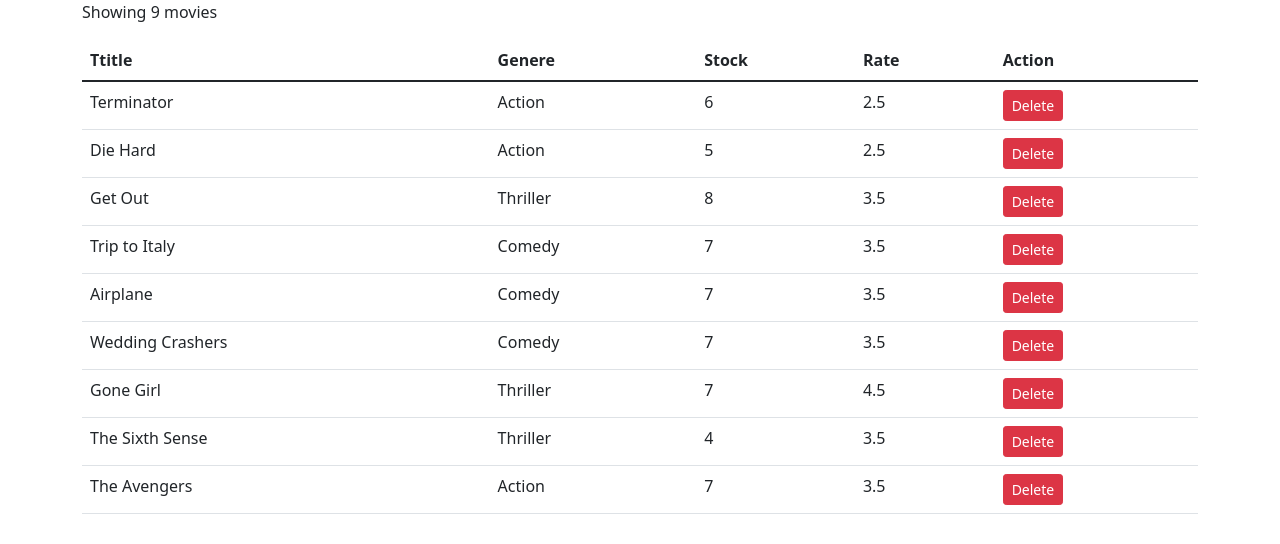
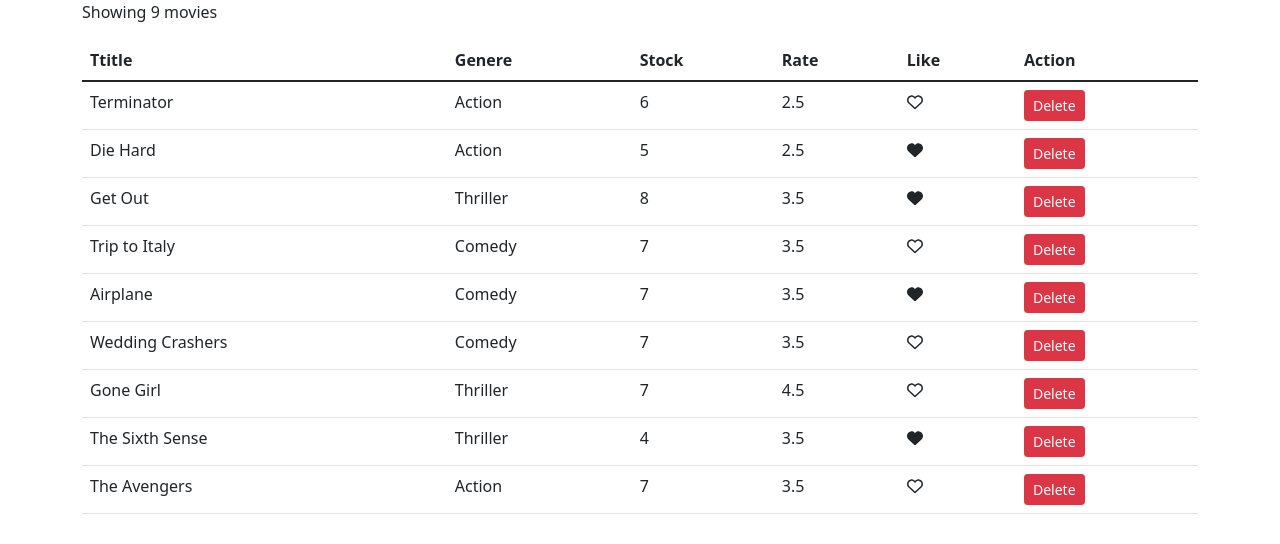
Before and after one commit to jamiul/react-docker, a React (Create React App) app in the folder frontend/: page / in a window 1280 px wide. Shown: the top 544 px of the page. Built offline with nearby package versions, Linux system fonts and the light colour scheme.

Commit message:
add like component

```diff
--- /dev/null
+++ b/frontend/src/components/like.jsx
@@ -0,0 +1,18 @@
+import React, { Component } from 'react';
+import { FontAwesomeIcon } from '@fortawesome/react-fontawesome'
+import { faHeart as farHeart } from '@fortawesome/free-regular-svg-icons'
+import { faHeart as fasHeart } from '@fortawesome/free-solid-svg-icons'
+
+const Like = (props) => {
+    const { liked, onClick } = props;
+    const icon = liked ? fasHeart : farHeart;
+    return (
+        <FontAwesomeIcon
+            icon={icon}
+            onClick={onClick}
+            style={{ cursor: 'pointer' }}
+        />
+    );
+}
+
+export default Like;
--- a/frontend/src/components/movies.jsx
+++ b/frontend/src/components/movies.jsx
@@ -1,5 +1,6 @@
 import React from 'react';
 import { getMovies } from '../services/fakeMovieService'
+import Like from './like';
 
 class Movies extends React.Component {
     state = {
@@ -11,7 +12,16 @@ class Movies extends React.Component {
         const movies  = this.state.movies.filter(m => m._id !== movie._id);
         this.setState({movies});
     }
+    // handle like
+    handleLike = (movie) => {
+        const movies = [...this.state.movies];
+        const index = movies.indexOf(movie);
+        movies[index] = { ...movies[index] };
+        movies[index].liked = !movies[index].liked;
+        this.setState({ movies });
+    }
     render() {
+        console.log(this.state.movies);
         const {length: count} = this.state.movies // destructuring
         if(count === 0) return <p>There are no movies in the database</p>
         return (
@@ -24,6 +34,7 @@ class Movies extends React.Component {
                             <th>Genere</th>
                             <th>Stock</th>
                             <th>Rate</th>
+                            <th>Like</th>
                             <th>Action</th>
                         </tr>
                     </thead>
@@ -34,6 +45,12 @@ class Movies extends React.Component {
                                 <td>{movie.genre.name}</td>
                                 <td>{movie.numberInStock}</td>
                                 <td>{movie.dailyRentalRate}</td>
+                                <td>
+                                    <Like
+                                        liked={movie.liked}
+                                        onClick={() => this.handleLike(movie)}
+                                    />
+                                    </td>
                                 <td>
                                     <button
                                         onClick={() => this.handleDelete(movie)}
```
